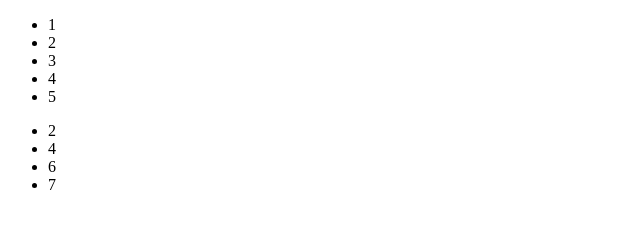
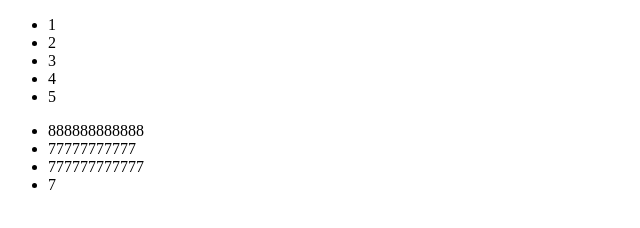
Before and after one commit to AlexeyShaktov/GitTest, a plain HTML site: page index.html in a window 1280 px wide. Shown: the whole page, without its empty margins (0-640 px from the left). Drawn offline with Linux system fonts and the light colour scheme.

Commit message:
Update index.html

```diff
--- a/index.html
+++ b/index.html
@@ -13,9 +13,9 @@
             <li>5</li>
         </ul>
         <ul>
-            <li>2</li>
-            <li>4</li>
-            <li>6</li>
+            <li>888888888888</li>
+            <li>77777777777</li>
+            <li>777777777777</li>
             <li>7</li>
         </ul>
     </body>
```
